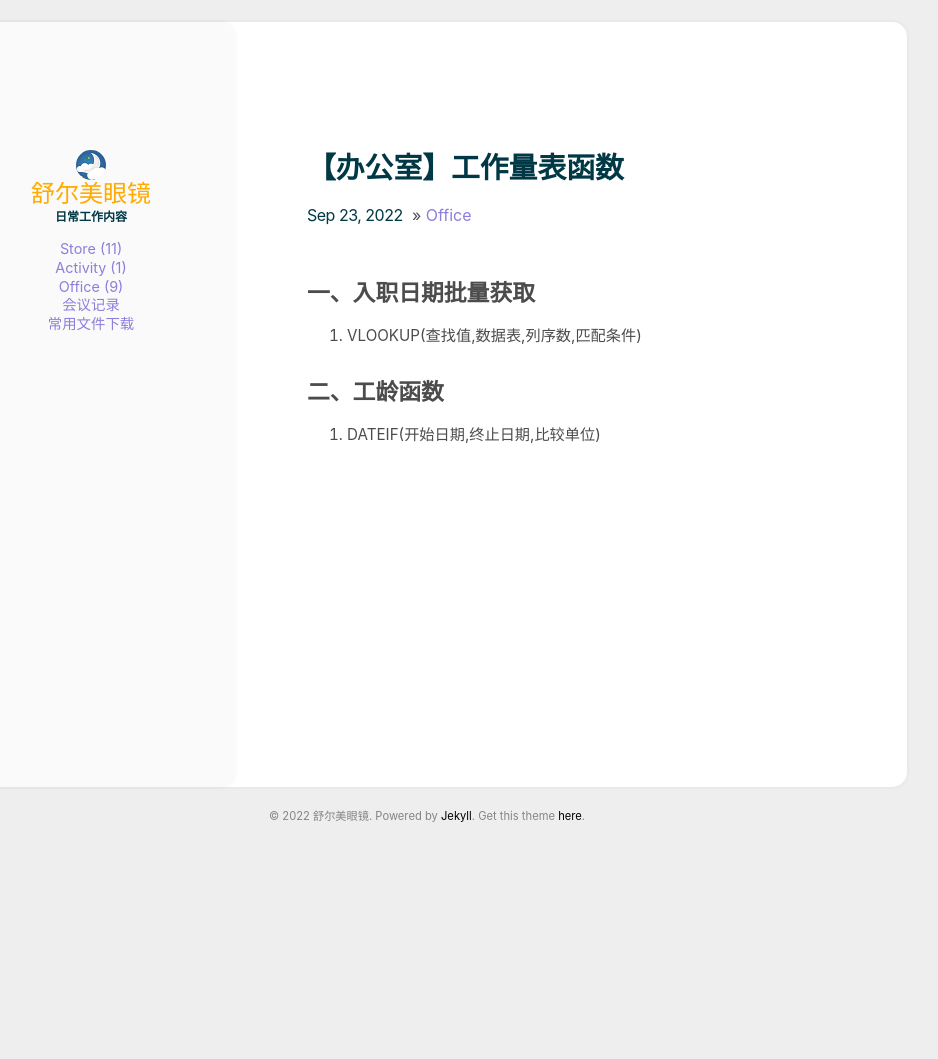
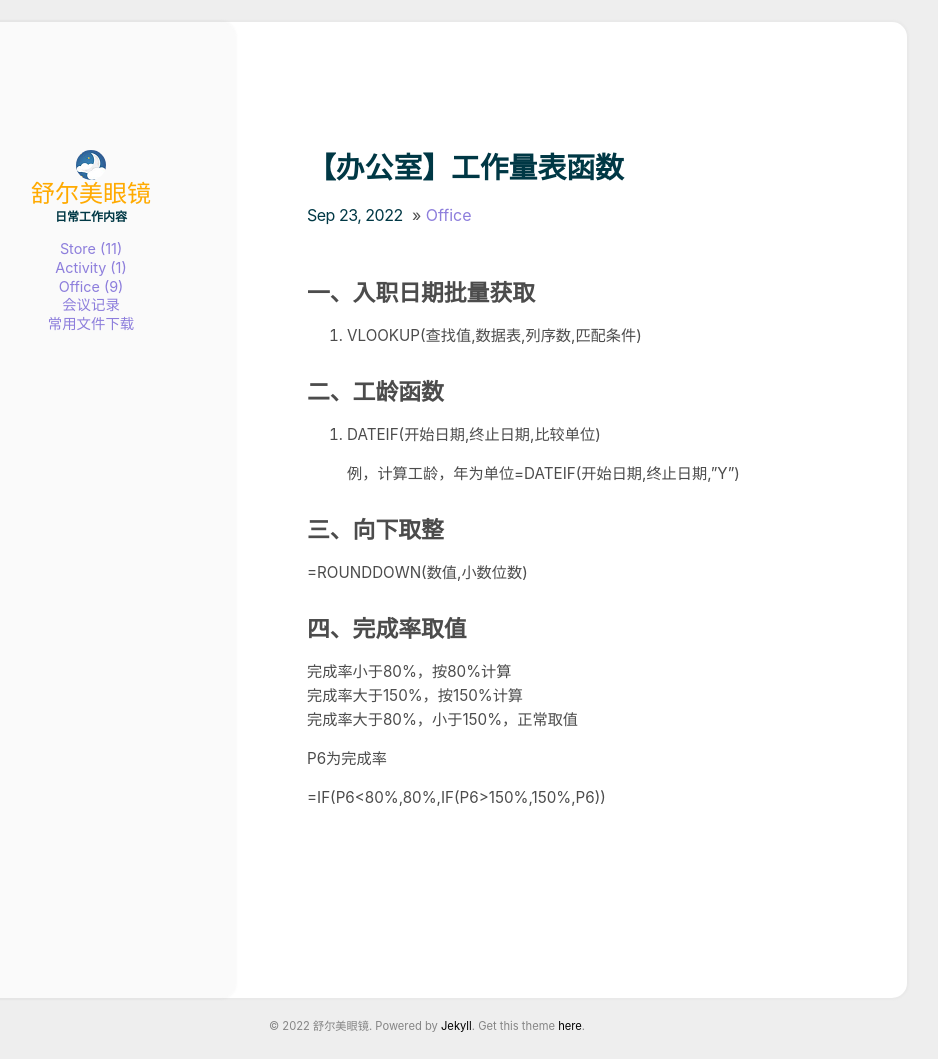
Before and after one commit to cuihuanhuan/cuihuanhuan.github.io, a Jekyll site: the page built from _posts/2022-09-23-【办公室】工作量表函数.md, in a window 1280 px wide. Shown: the whole page, without its empty margins (213-1151 px from the left). Built offline with Jekyll 4.4.1, drawn with Linux system fonts in a browser that asks for light colours; before the commit the page ends 922 px from its top, so only the background shows below that.

Commit message:
Update 2022-09-23-【办公室】工作量表函数.md

```diff
--- a/_posts/2022-09-23-【办公室】工作量表函数.md
+++ b/_posts/2022-09-23-【办公室】工作量表函数.md
@@ -12,3 +12,20 @@ category: Office
 ## 二、工龄函数
 
 1. DATEIF(开始日期,终止日期,比较单位)
+
+   例，计算工龄，年为单位=DATEIF(开始日期,终止日期,”Y”)
+
+
+## 三、向下取整
+=ROUNDDOWN(数值,小数位数)
+
+
+## 四、完成率取值
+
+完成率小于80%，按80%计算
+完成率大于150%，按150%计算
+完成率大于80%，小于150%，正常取值
+
+P6为完成率
+
+=IF(P6<80%,80%,IF(P6>150%,150%,P6))
```
